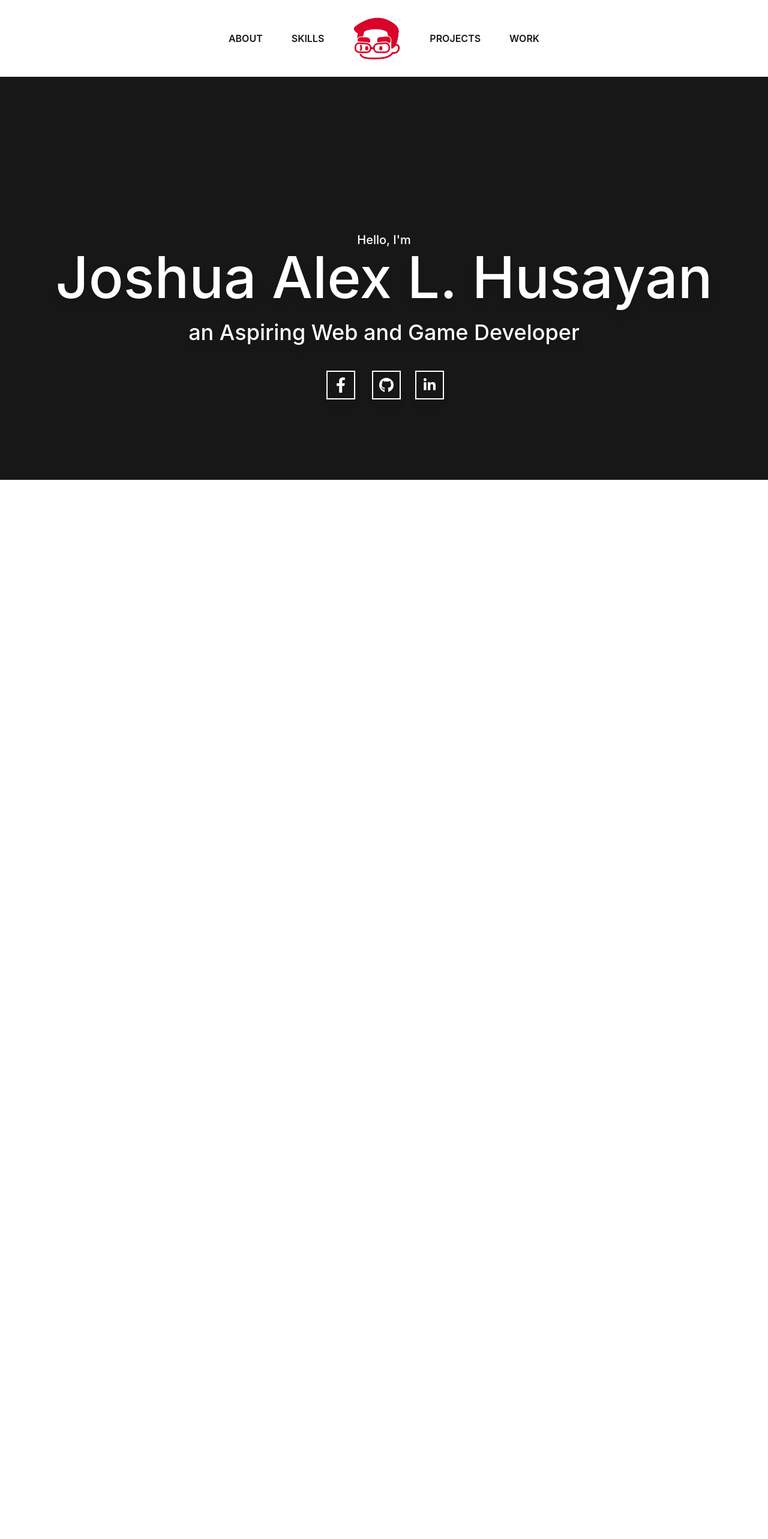
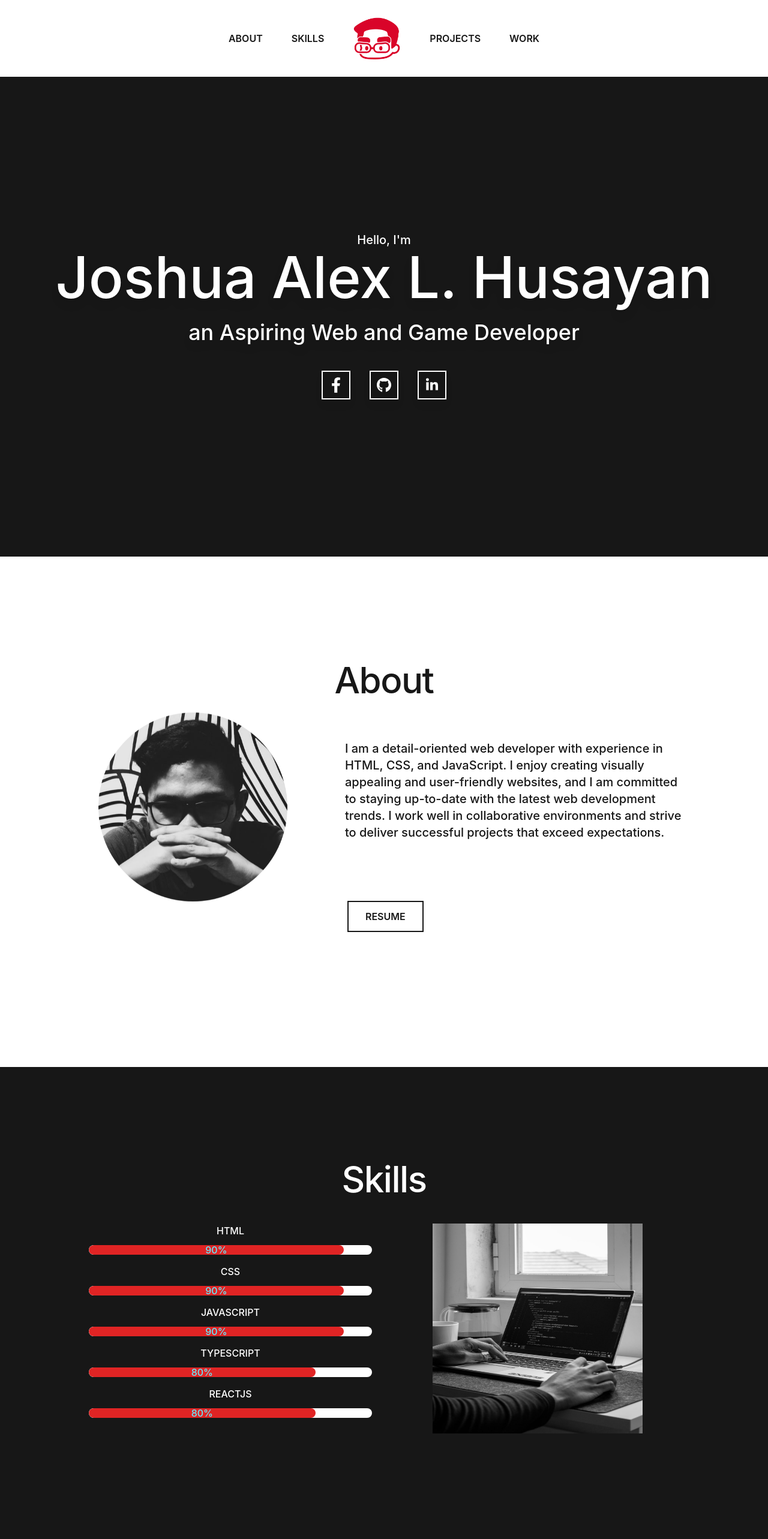
Before and after one commit to JHusayan/JHusayan_Portfolio, a React (Create React App) app: page / in a window 1280 px wide. Shown: the top 2566 px of the page at 60% size. Before the commit the page ends 800 px from the top, so only its background shows below. Built offline with nearby package versions, Linux system fonts and the light colour scheme.

Commit message:
Added animations for the rest of the sections

```diff
--- a/src/pages/components/about.tsx
+++ b/src/pages/components/about.tsx
@@ -1,27 +1,27 @@
-import { Tooltip } from "flowbite-react";
-import React from "react";
+import { Fade, Slide } from "react-awesome-reveal";
 import { forwardRef } from "react";
 import Awesome from "../../assets/images/awesome.png";
-import { Fade, Slide } from "react-awesome-reveal";
+import React from "react";
+
 const About = ({ aboutRef }: any) => {
   return (
     <div
       className="bg-white w-full h-screen text-neutral-900 flex flex-col justify-center items-center px-[10%] my-[2%] "
       ref={aboutRef}
     >
-      <Fade>
+      <Fade delay={1400} damping={0.1} triggerOnce>
         <h1 className="text-8xl font-medium mb-6 leading-none tracking-tight text-neutral-900 md:text-5xl lg:text-6xl dark:text-white select-none">
           About
         </h1>
       </Fade>
       <div className="w-full flex flex-row">
         <div className="h-[400px] w-[50%] flex ml-9 justify-center space-y-4 mb-4 select-none">
-          <Slide>
+          <Fade delay={1600} damping={0.1} direction={"left"} triggerOnce>
             <img draggable="false" src={Awesome} alt="self portrait" />
-          </Slide>
+          </Fade>
         </div>
         <div className="h-[100%] flex items-center justify-center flex-col space-y-24 w-full px-4 pl-24">
-          <Fade cascade>
+          <Fade cascade damping={0.1} delay={1600} triggerOnce>
             <p className="font-medium text-xl text-left select-none">
               I am a detail-oriented web developer with experience in HTML, CSS,
               and JavaScript. I enjoy creating visually appealing and
@@ -32,12 +32,7 @@ const About = ({ aboutRef }: any) => {
             </p>
           </Fade>
           <div className="flex w-full justify-start">
-            <Slide>
-              <Tooltip
-                animation="duration-1000"
-                className="bg-neutral-900 text-white"
-                content="Link to Resume PDF Copy"
-              >
+            <Fade delay={1600} damping={0.1} direction={"right"} triggerOnce>
               <a
                 href="https://drive.google.com/file/d/1XHW_wEnR1j8YItIrC1SzwUTqzPyk97RB/view?usp=sharing"
                 type="button"
@@ -47,8 +42,7 @@ const About = ({ aboutRef }: any) => {
               >
                 Resume
               </a>
-              </Tooltip>
-            </Slide>
+            </Fade>
           </div>
         </div>
       </div>
--- a/src/pages/components/introduction.tsx
+++ b/src/pages/components/introduction.tsx
@@ -9,7 +9,7 @@ const Introduction = ({ introRef }: any) => {
       className="w-full h-screen bg-neutral-900 text-white flex flex-col justify-center "
       ref={introRef}
     >
-      <Fade cascade damping={0.1} delay={1400}>
+      <Fade cascade damping={0.1} delay={1400} triggerOnce>
         <h1 className="text-xl font-medium select-none">Hello, I'm</h1>
         <h1 className="text-8xl font-medium mb-6 select-none drop-shadow-lg shadow-neutral-900">
           Joshua Alex L. Husayan
@@ -17,8 +17,14 @@ const Introduction = ({ introRef }: any) => {
         <h1 className="text-4xl font-medium mb-10 select-none drop-shadow-lg shadow-white">
           an Aspiring Web and Game Developer
         </h1>
-        <Slide cascade damping={0.1} delay={1600}>
-          <div className="flex flex-row items-center justify-center space-x-6">
+        <div className="flex flex-row items-center justify-center space-x-6">
+          <Fade
+            cascade
+            triggerOnce
+            damping={0.1}
+            delay={1600}
+            direction={"left"}
+          >
             <a
               href="https://www.facebook.com/100000641954304/"
               type="button"
@@ -46,8 +52,8 @@ const Introduction = ({ introRef }: any) => {
             >
               <FaLinkedinIn className="h-full w-5" />
             </a>
-          </div>
-        </Slide>
+          </Fade>
+        </div>
       </Fade>
     </div>
   );
--- a/src/pages/components/projects.tsx
+++ b/src/pages/components/projects.tsx
@@ -1,6 +1,7 @@
 import { Carousel } from "flowbite-react/lib/esm/components";
+import { Fade } from "react-awesome-reveal";
+import { forwardRef } from "react";
 import React from "react";
-import { forwardRef } from "react";
 
 const Projects = ({ projectsRef }: any) => {
   return (
@@ -8,6 +9,7 @@ const Projects = ({ projectsRef }: any) => {
       className="bg-white w-full h-screen text-neutral-900 flex flex-col space-y-8 justify-center px-[10%] my-[2%] items-center pb-3 "
       ref={projectsRef}
     >
+      <Fade cascade delay={1400} damping={0.2} triggerOnce>
         <h1 className="text-8xl font-medium mb-6 leading-none tracking-tight text-neutral-900 md:text-5xl lg:text-6xl dark:text-white select-none">
           Projects
         </h1>
@@ -35,6 +37,7 @@ const Projects = ({ projectsRef }: any) => {
             />
           </Carousel>
         </div>
+      </Fade>
     </div>
   );
 };
--- a/src/pages/components/skills.tsx
+++ b/src/pages/components/skills.tsx
@@ -1,20 +1,36 @@
-import { Progress } from 'flowbite-react'
-import React from 'react'
-import {forwardRef} from 'react'
-import CodingPic from "../../assets/images/coding.jpg"
+import { Fade } from "react-awesome-reveal";
+import { forwardRef } from "react";
+import { Progress } from "flowbite-react";
+import CodingPic from "../../assets/images/coding.jpg";
+import React from "react";
 
-const Skills = ({skillsRef}:any) => {
+const Skills = ({ skillsRef }: any) => {
   return (
-    <div className='bg-neutral-900 w-full h-screen text-white flex flex-col justify-center px-[10%] my-[2%] pb-3 items-center ' ref={skillsRef}>
-      <h1 className="text-8xl font-medium mb-6 leading-none tracking-tight text-white md:text-5xl lg:text-6xl dark:text-white select-none">Skills</h1>
-      <div className='w-full flex flex-row'>
-        <div className='h-[50%] w-[50%] p-5 space-y-4'>
-          <div className='space-y-3'>
+    <div
+      className="bg-neutral-900 w-full h-screen text-white flex flex-col justify-center px-[10%] my-[2%] pb-3 items-center "
+      ref={skillsRef}
+    >
+      <Fade triggerOnce delay={1400}>
+        <h1 className="text-8xl font-medium mb-6 leading-none tracking-tight text-white md:text-5xl lg:text-6xl dark:text-white select-none">
+          Skills
+        </h1>
+      </Fade>
+
+      <div className="w-full flex flex-row">
+        <div className="h-[50%] w-[50%] p-5 space-y-4">
+          <Fade
+            cascade
+            damping={0.1}
+            triggerOnce
+            delay={1600}
+            direction={"left"}
+          >
+            <div className="space-y-3">
               <div className="text-base font-medium dark:text-white select-none">
                 HTML
               </div>
               <Progress
-            className='select-none font-light text-white bg-white'
+                className="select-none font-light text-white bg-white"
                 progress={90}
                 labelProgress={true}
                 progressLabelPosition="inside"
@@ -22,12 +38,12 @@ const Skills = ({skillsRef}:any) => {
                 color="red"
               />
             </div>
-          <div className='space-y-3'>
+            <div className="space-y-3">
               <div className="text-base font-medium dark:text-white select-none">
                 CSS
               </div>
               <Progress
-            className='select-none font-normal text-white bg-white'
+                className="select-none font-normal text-white bg-white"
                 progress={90}
                 labelProgress={true}
                 progressLabelPosition="inside"
@@ -35,12 +51,12 @@ const Skills = ({skillsRef}:any) => {
                 color="red"
               />
             </div>
-          <div className='space-y-3'>
+            <div className="space-y-3">
               <div className="text-base font-medium dark:text-white select-none">
                 JAVASCRIPT
               </div>
               <Progress
-            className='select-none font-normal text-white bg-white'
+                className="select-none font-normal text-white bg-white"
                 progress={90}
                 labelProgress={true}
                 progressLabelPosition="inside"
@@ -48,12 +64,12 @@ const Skills = ({skillsRef}:any) => {
                 color="red"
               />
             </div>
-          <div className='space-y-3'>
+            <div className="space-y-3">
               <div className="text-base font-medium dark:text-white select-none">
                 TYPESCRIPT
               </div>
               <Progress
-            className='select-none font-normal text-white bg-white'
+                className="select-none font-normal text-white bg-white"
                 progress={80}
                 labelProgress={true}
                 progressLabelPosition="inside"
@@ -61,12 +77,12 @@ const Skills = ({skillsRef}:any) => {
                 color="red"
               />
             </div>
-          <div className='space-y-3'>
+            <div className="space-y-3">
               <div className="text-base font-medium dark:text-white select-none">
                 REACTJS
               </div>
               <Progress
-            className='select-none font-normal text-white bg-white'
+                className="select-none font-normal text-white bg-white"
                 progress={80}
                 labelProgress={true}
                 progressLabelPosition="inside"
@@ -74,13 +90,21 @@ const Skills = ({skillsRef}:any) => {
                 color="red"
               />
             </div>
+          </Fade>
         </div>
-        <div className='flex justify-center w-[50%] p-5 items-center select-none '>
-          <img draggable="false" className="h-[350px] w-[350px] object-fit grayscale"src={CodingPic} alt="Coding"/>
+        <div className="w-[50%] flex justify-center p-5 items-center select-none">
+          <Fade delay={1600} direction={"right"} triggerOnce>
+            <img
+              draggable="false"
+              className="h-[350px] w-[350px] object-fit grayscale"
+              src={CodingPic}
+              alt="Coding"
+            />
+          </Fade>
         </div>
       </div>
     </div>
-  )
-}
+  );
+};
 
-export default forwardRef(Skills)
+export default forwardRef(Skills);
--- a/src/pages/index.tsx
+++ b/src/pages/index.tsx
@@ -1,44 +1,36 @@
-import React, {useRef}from 'react'
-import About from './components/about'
-import Footer from './components/footer'
-import Header from './components/header'
-import Introduction from './components/introduction'
-import Projects from './components/projects'
-import Skills from './components/skills'
-import Work from './components/work'
+import About from "./components/about";
+import Footer from "./components/footer";
+import Header from "./components/header";
+import Introduction from "./components/introduction";
+import Projects from "./components/projects";
+import React, { useRef } from "react";
+import Skills from "./components/skills";
+import Work from "./components/work";
 
 const Index = () => {
-  const introRef = useRef(null)
-  const aboutRef = useRef(null)
-  const skillsRef = useRef(null)
-  const projectsRef = useRef(null)
-  const workRef = useRef(null)
+  const introRef = useRef(null);
+  const aboutRef = useRef(null);
+  const skillsRef = useRef(null);
+  const projectsRef = useRef(null);
+  const workRef = useRef(null);
 
   return (
-    <div className='relative h-screen w-screen snap-mandatory snap-y overflow-auto'>
-      <div className='snap-start'>
-        <Header introRef={introRef} aboutRef={aboutRef} skillsRef={skillsRef} projectsRef={projectsRef} workRef={workRef}/>
-      </div>
-      <div className='snap-start'>
-        <Introduction introRef={introRef}/>
-      </div>
-      <div className='snap-start'>
-        <About aboutRef={aboutRef}/>
-      </div>
-      <div className='snap-start'>
-        <Skills skillsRef={skillsRef}/>
-      </div>
-      <div className='snap-start'>
-        <Projects projectsRef={projectsRef}/>
-      </div>
-      <div className='snap-start'>
-        <Work workRef={workRef}/>
-      </div>
-      <div className='snap-start'>
-        <Footer/>
-      </div>
+    <div className="relative h-screen w-screen">
+      <Header
+        introRef={introRef}
+        aboutRef={aboutRef}
+        skillsRef={skillsRef}
+        projectsRef={projectsRef}
+        workRef={workRef}
+      />
+      <Introduction introRef={introRef} />
+      <About aboutRef={aboutRef} />
+      <Skills skillsRef={skillsRef} />
+      <Projects projectsRef={projectsRef} />
+      <Work workRef={workRef} />
+      <Footer />
     </div>
-  )
-}
+  );
+};
 
-export default Index
+export default Index;
```
Also changed, not shown: src/pages/components/work.tsx (+6 -1 lines). Lines whose indentation alone changed are shown as unchanged.
